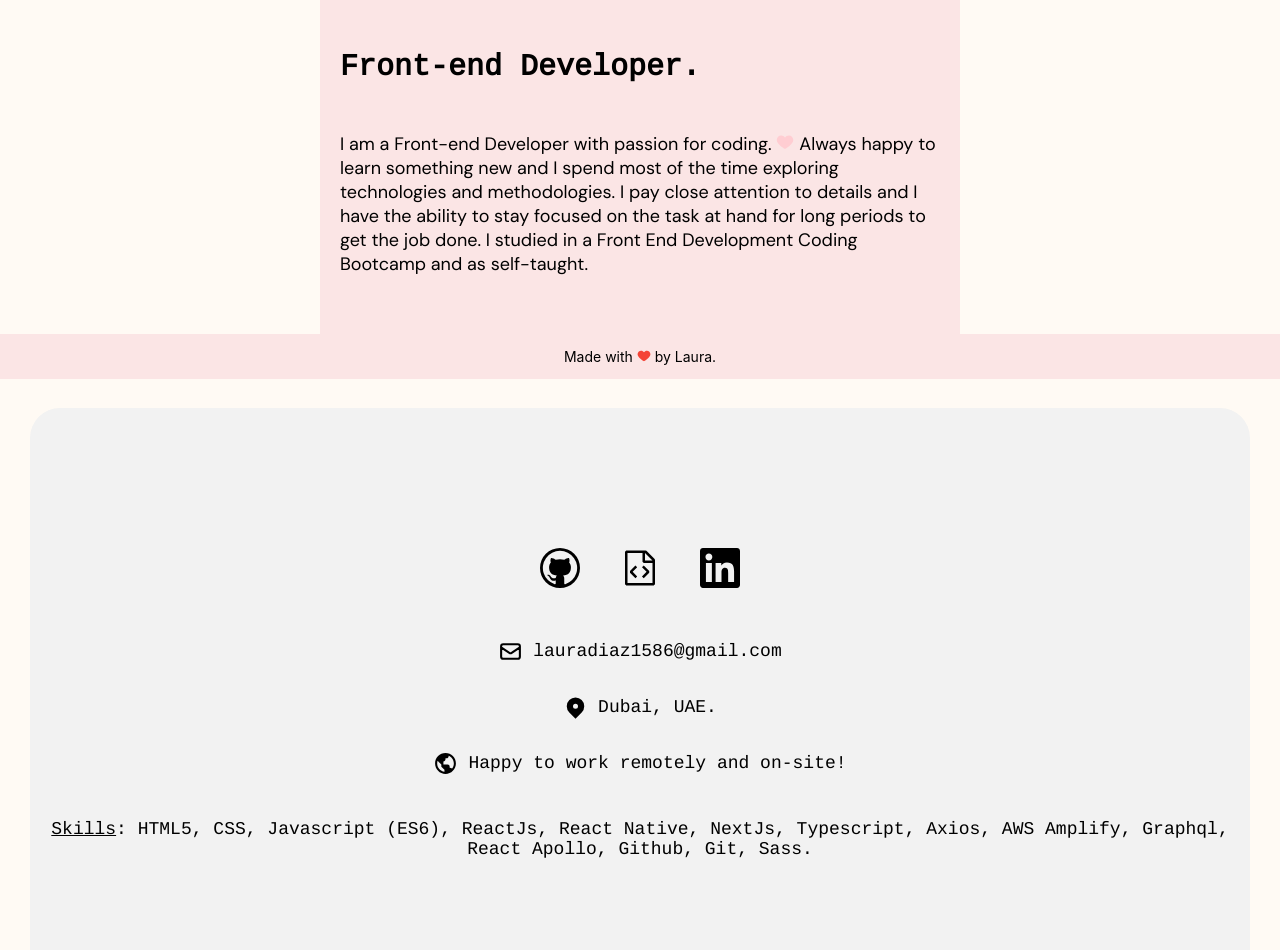
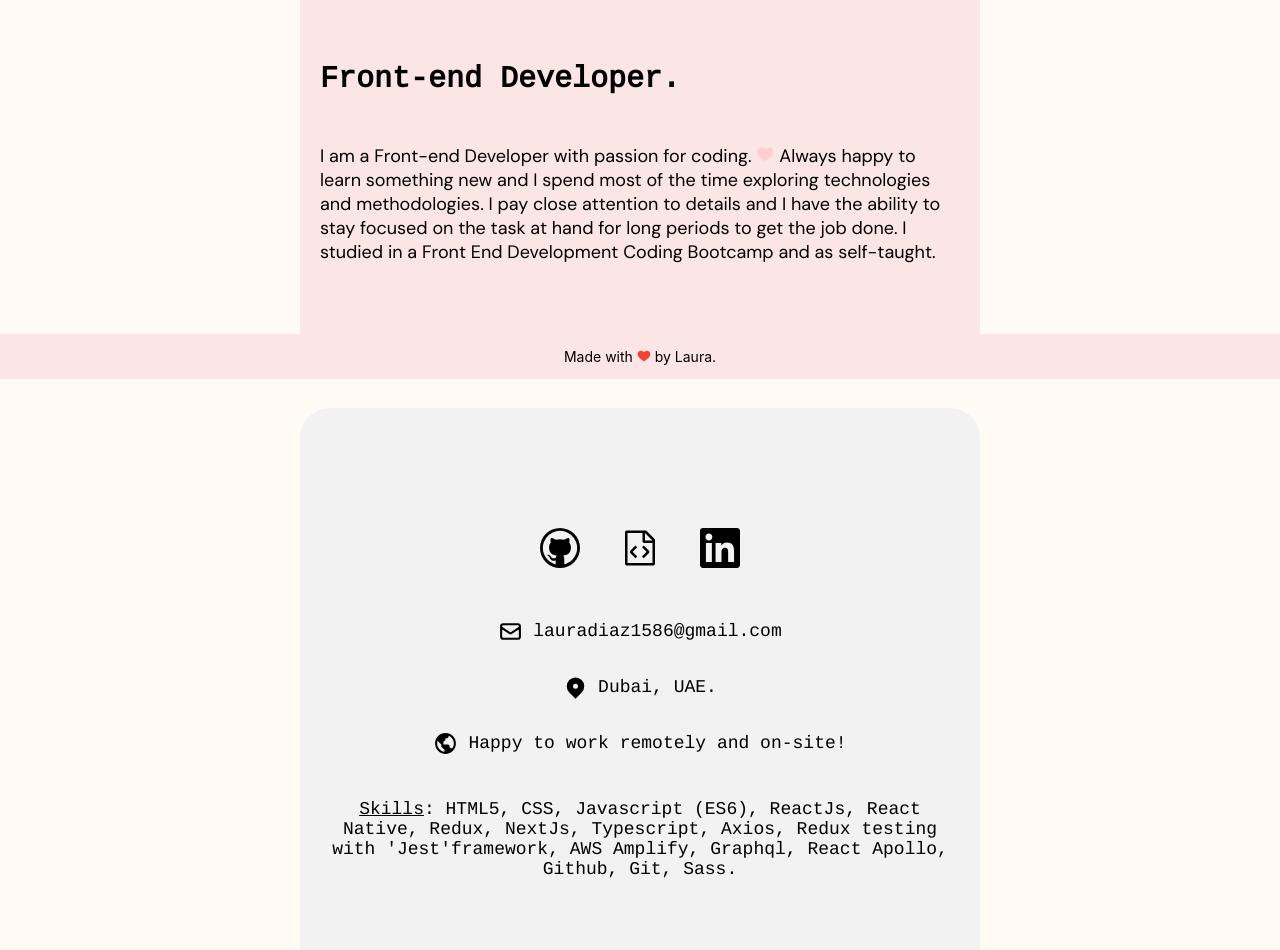
Before and after one commit to lalidiaz/new-personal-portfolio, a React (Create React App) app: page / in a window 1280 px wide. Shown: the part 421-1371 px from the top of the page. Built offline with nearby package versions, Linux system fonts and the light colour scheme.

Commit message:
add redux project, style fixes

```diff
--- a/src/Pages/Cards/index.jsx
+++ b/src/Pages/Cards/index.jsx
@@ -8,6 +8,11 @@ import back from "../../assets/back.png";
 
 export default function Cards() {
   const Projects = [
+    {
+      title: 'Redux Course',
+      description: "React-Redux + Redux Toolkit + Testing with Jest",
+      url:'https://github.com/lalidiaz/Redux-Course',
+    },
     {
       title: 'Spotify Clone',
       description: "React Native + GraphQL",
--- a/src/Pages/Home/styles.scss
+++ b/src/Pages/Home/styles.scss
@@ -25,7 +25,7 @@ h2 {
   padding: 20px;
   justify-content: center;
   display: flex;
-  width: 600px;
+  width: 50%;
   height: 550px;
   font-family: 'DM Sans', sans-serif;
   margin-top: 30px;
--- a/src/components/Contact/styles.scss
+++ b/src/components/Contact/styles.scss
@@ -3,6 +3,7 @@
   border-radius: 30px;
   font-family: 'Cousine', monospace;
   height: 550px;
+  width: 50%;
   display: flex;
   padding: 20px;
   flex-direction: column;
--- a/src/components/Skills/index.jsx
+++ b/src/components/Skills/index.jsx
@@ -5,7 +5,7 @@ export default function Skills(){
   return(
     <div className='skillsWrapper'>
       <p>
-      <u>Skills</u>: HTML5, CSS, Javascript (ES6), ReactJs, React Native, NextJs, Typescript, Axios, AWS Amplify, Graphql, React Apollo, Github, Git, Sass.
+      <u>Skills</u>: HTML5, CSS, Javascript (ES6), ReactJs, React Native, Redux, NextJs, Typescript, Axios, Redux testing with 'Jest'framework, AWS Amplify, Graphql, React Apollo, Github, Git, Sass.
        </p>
     </div>
   )
```
